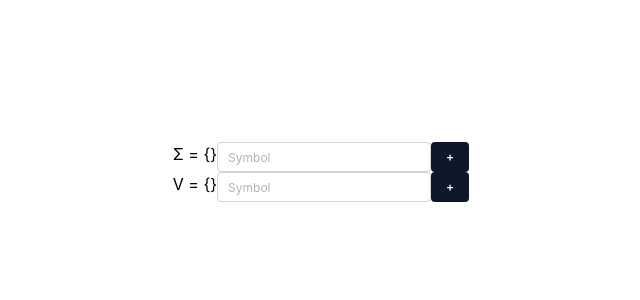
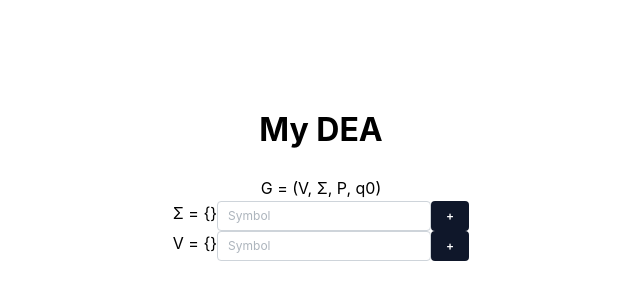
Before and after one commit to nilsmcz/deaSimulator, a React (Create React App) app: page / in a window 1280 px wide. Shown: the part 228-528 px from the top of the page, without its empty margins (319-959 px from the left). Built offline with nearby package versions, Linux system fonts and the light colour scheme.

Commit message:
add heading

```diff
--- a/src/DeaScreen.js
+++ b/src/DeaScreen.js
@@ -39,6 +39,10 @@ export default function DeaScreen() {
     return (
         <div style={{display:"flex", flexDirection:"column", justifyContent:"center", alignItems:"center", height:"100vh", width:"100vw"}}>
 
+            <h1>{dea.name}</h1>
+
+            G = (V, &Sigma;, P, q0)
+
             <div style={{display:"flex", flexDirection:"row"}}>
                 &Sigma; = &#123;{dea.alphabet.join(', ')}&#125;
                 <TextInput
```
